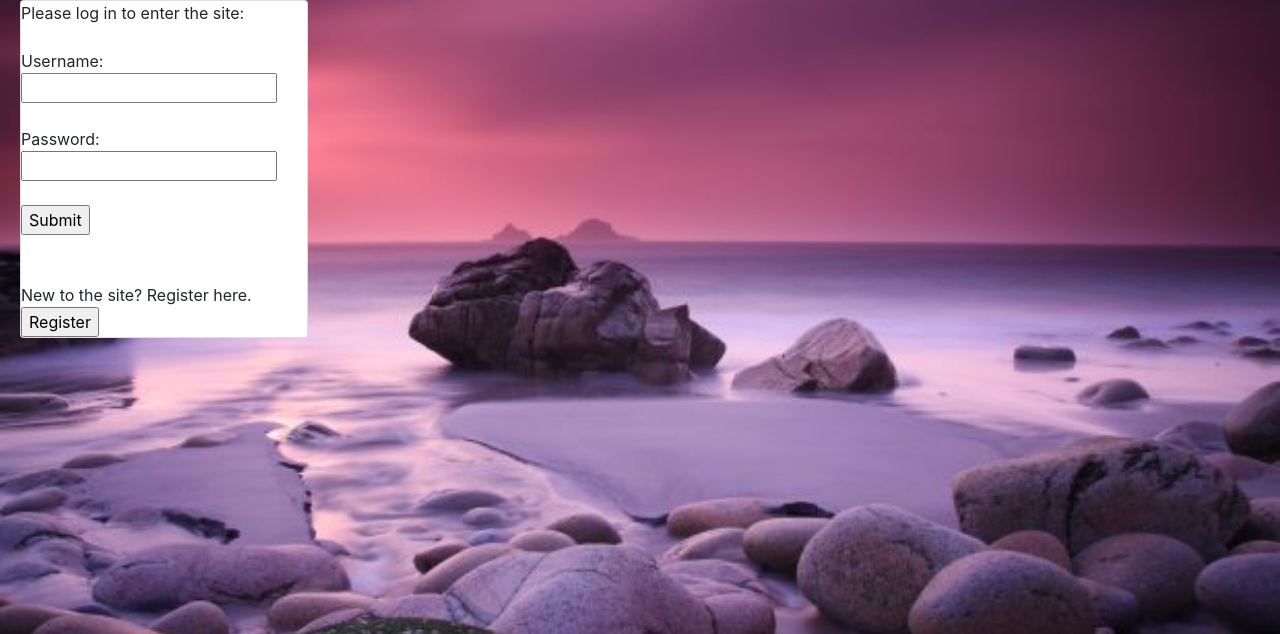
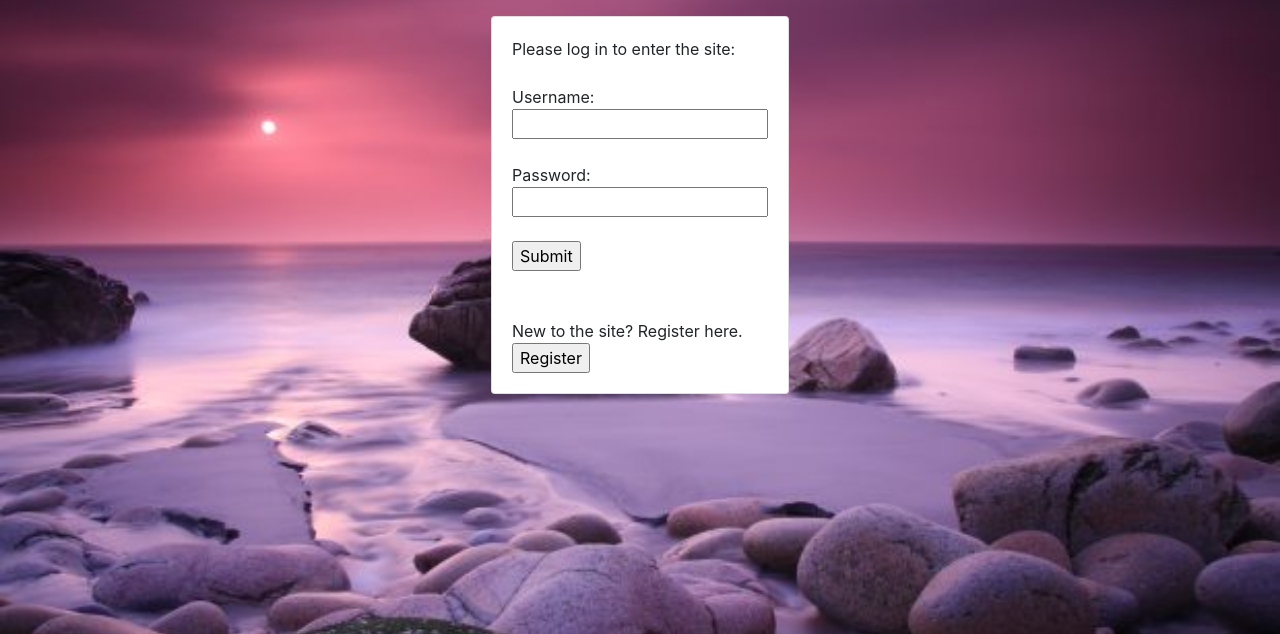
Before and after one commit to gregzb/HackathonJan2020, a Flask app: page / in a window 1280 px wide. Shown: the part 56-690 px from the top of the page. Run offline with Flask 2, Linux system fonts and the light colour scheme; some libraries are stand-ins or nearby versions.

Commit message:
fixed a style

```diff
--- a/app.py
+++ b/app.py
@@ -17,7 +17,7 @@ def index():
     if 'username' in session and 'password' in session:
         session['name'] = db_manager.getName(session['username'])
         print(session)
-        return render_template("todo.html")
+        return render_template("todo.html", session = session, motivational_quote = "Well done is better than well said.")
     return render_template('login.html', errorMessage = "")
 
 @app.route("/login", methods=["POST"])
--- a/templates/login.html
+++ b/templates/login.html
@@ -1,7 +1,9 @@
 {% extends "base.html" %}
 
 {% block content %}
-    <div class="card" style="width: 18rem; left:20px">
+<div class="my-3 d-flex align-items-center justify-content-center">
+    <div class="card">
+        <div class="card-body">
             Please log in to enter the site:
             <br>
             {{errorMessage}}
@@ -27,4 +29,6 @@
                 <input type = 'submit' name = 'sub1', value = 'Register'>
             </form>
         </div>
+    </div>
+</div>
 {% endblock %}
--- a/templates/todo.html
+++ b/templates/todo.html
@@ -8,5 +8,6 @@
 
 {% block content %}
 <br>
-
+<h1 class="page-header">Welcome {{ session.name}}! </h1>
+<h2>{{motivational_quote}}</h2>
 {% endblock %}
```
Also changed, not shown: todo.db (added). Lines whose indentation alone changed are shown as unchanged.
